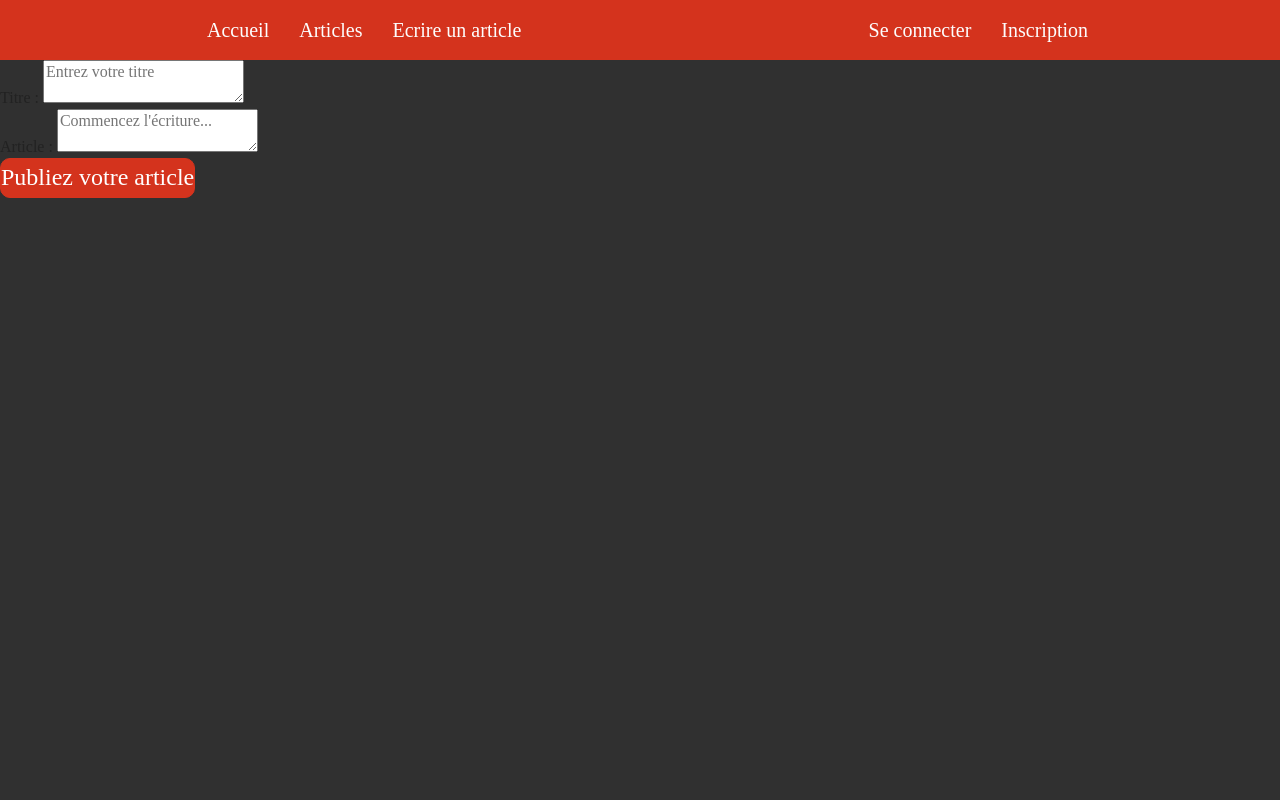
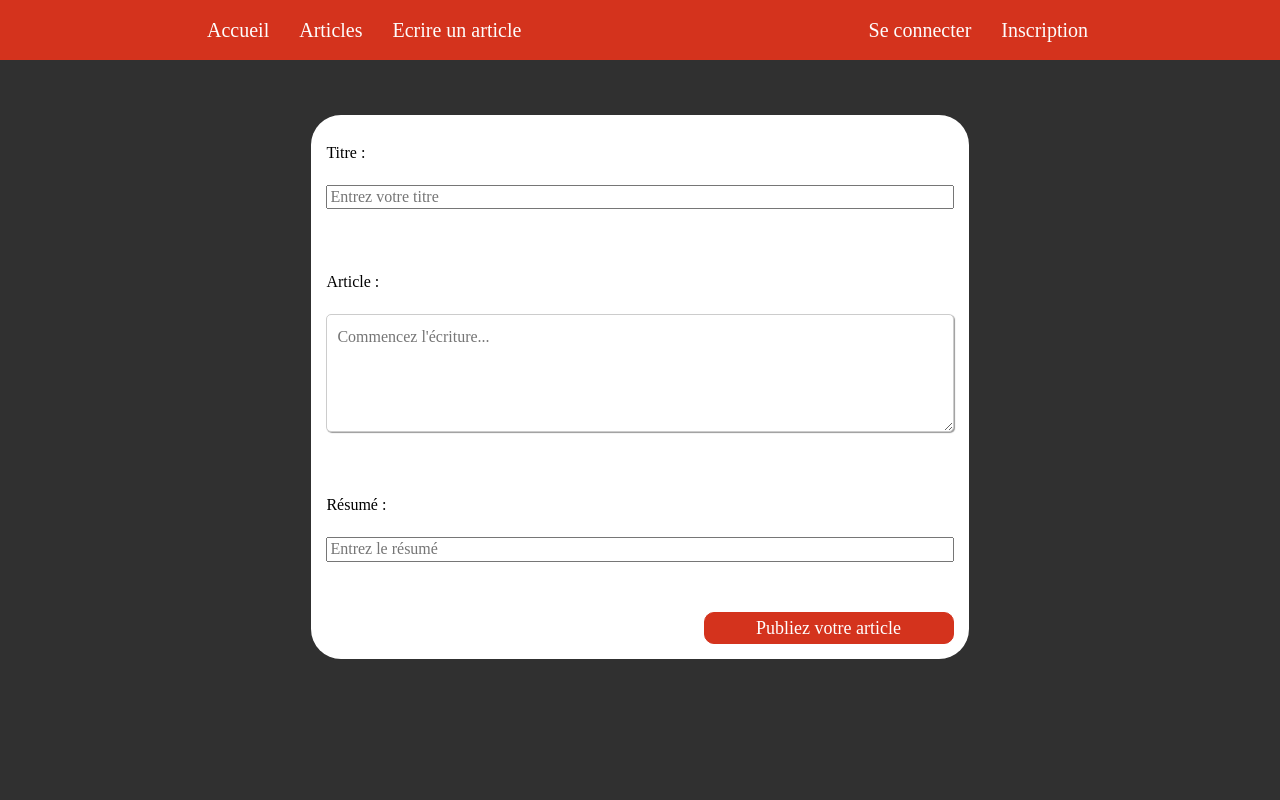
Before and after one commit to StevenDelval/Flask-mongoDB-TechIA, a Flask app: page /ecrire_article in a window 1280 px wide. Run offline with Flask 2, Linux system fonts and the light colour scheme; style sheets or scripts are compiled from the project's sources.

Commit message:
Style article liste_article and ecrire_article

```diff
--- a/app.py
+++ b/app.py
@@ -67,7 +67,7 @@ def ecrire_article():
     form = Article()
     if form.validate_on_submit():
         if utilisateur is not None:
-            nouvel_article={"utilisateur":utilisateur, "date":date_in_str(), "titre":form.Data["titre"], "texte":form.data["texte"]}
+            nouvel_article={"titre":form.data["titre"],"auteur":utilisateur,"resumer":form.data["resumer"], "texte":form.data["texte"],"date":date_in_str(),"commentaires" :[] }
             liste_articles.append(nouvel_article)
     return render_template("ecrire_article.html", form=form)
 
--- a/formulaires.py
+++ b/formulaires.py
@@ -17,5 +17,6 @@ class Validation(FlaskForm):
     validation = RadioField('Voulez vous valider le commentaire ?', choices=[('True ','valider'),('False','supprimer')])
 
 class Article(FlaskForm):
-    titre = TextAreaField("Titre : ", render_kw={"placeholder": "Entrez votre titre"})
+    titre = StringField("Titre : ", render_kw={"placeholder": "Entrez votre titre"})
     texte = TextAreaField("Article : ", render_kw={"placeholder": "Commencez l'écriture..."})
+    resumer =StringField("Résumé : ", render_kw={"placeholder": "Entrez le résumé"})
--- a/static/css/base/_base.scss
+++ b/static/css/base/_base.scss
@@ -1,3 +1,24 @@
 body{
     background-color: $couleur_fond;
 }
+/* ===== Scrollbar CSS ===== */
+  /* Firefox */
+  * {
+    scrollbar-width: none;
+    scrollbar-color: #d4331d #ffffff;
+  }
+
+  /* Chrome, Edge, and Safari */
+  *::-webkit-scrollbar {
+    width: 5px;
+  }
+
+  *::-webkit-scrollbar-track {
+    background: #ffffff;
+  }
+
+  *::-webkit-scrollbar-thumb {
+    background-color: #d4331d;
+    border-radius: 0px;
+    border: 0px none #ffffff;
+  }
--- a/static/css/pages/_article.scss
+++ b/static/css/pages/_article.scss
@@ -1,3 +1,7 @@
+.main_article{
+    height: calc(100vh - 60px);
+    overflow-y: auto;
+}
 .article {
     text-align: justify;
     background-color: white;
@@ -17,7 +21,7 @@
     gap: 50px;
     width: 70%;
     margin: 20px auto 0 auto;
-    line-height: 45px;
+    line-height: 30px;
     list-style: none;
     padding: 15px;
     border-radius: 30px;
@@ -41,4 +45,12 @@
         width: 250px;
         font-size: 18px;
     }
+    textarea{
+        padding: 10px;
+        max-width: 100%;
+        line-height: 1.5;
+        border-radius: 5px;
+        border: 1px solid #ccc;
+        box-shadow: 1px 1px 1px #999;
+    }
 }
--- a/static/css/pages/_connexion.scss
+++ b/static/css/pages/_connexion.scss
@@ -26,5 +26,13 @@
         justify-content: center;
         gap: 10px;
     }
+    input{
+        padding: 10px;
+        max-width: 100%;
+        line-height: 1.5;
+        border-radius: 5px;
+        border: 1px solid #ccc;
+        box-shadow: 1px 1px 1px #999;
+    }
 
 }
--- a/static/css/pages/_ecrire_article.scss
+++ b/static/css/pages/_ecrire_article.scss
@@ -1,6 +1,5 @@
 .ecrire_article{
     display: flex;
-    background-color: $couleur_douce;
     color: black;
     gap: 50px;
     width: 70%;
@@ -10,3 +9,37 @@
     border-radius: 30px;
     text-align: justify;
 }
+
+.form_article{
+    text-align: justify;
+    background-color: white;
+    color: black;
+    display: flex;
+    flex-flow: column;
+    gap: 50px;
+    width: 70%;
+    margin: 20px auto 0 auto;
+    line-height: 45px;
+    list-style: none;
+    padding: 15px;
+    border-radius: 30px;
+    input[type="submit"]{
+        align-self: flex-end;
+        width: 250px;
+        font-size: 18px;
+    }
+    fieldset {
+        display: flex;
+        flex-flow: column;
+        justify-content: center;
+        gap: 10px;
+    }
+    textarea{
+        padding: 10px;
+        max-width: 100%;
+        line-height: 1.5;
+        border-radius: 5px;
+        border: 1px solid #ccc;
+        box-shadow: 1px 1px 1px #999;
+    }
+}
--- a/static/css/pages/_liste_articles.scss
+++ b/static/css/pages/_liste_articles.scss
@@ -6,26 +6,41 @@
     align-items: center;
     width: 100%;
     height: calc(100vh - 60px);
-    overflow-y: scroll;
+    overflow-y: auto;
 }
 
 .article_liste_articles {
     &:last-child{
         margin-bottom: 40px;
     }
+    display: flex;
+    flex-flow: column;
+    gap: 10px;
     text-align: justify;
     margin-top: 20px ;
     padding: 10px 20px;
     background-color: $couleur_fond;
     width: 70%;
 
-    line-height: 45px;
     color: $couleur_fond;
     background-color: $couleur_claire;
     border-radius: 20px;
+    p{
+        margin: 0;
+    }
+    a{
+        text-decoration: none;
+        color: inherit;
+        font-size: 18px;
+        span{
+            border-bottom: solid 1px $couleur_peps;
+        }
+
+    }
 }
 
 .titre_liste_articles{
     font-family: Helvetica;
-    font-size: 36px
+    font-size: 36px;
+    margin:0;
 }
--- a/static/css/style.scss
+++ b/static/css/style.scss
@@ -11,3 +11,5 @@
 @import "pages/article";
 @import "pages/connexion";
 @import "pages/liste_articles";
+@import "pages/ecrire_article";
+@import "pages/page_admin"
--- a/templates/article.html
+++ b/templates/article.html
@@ -3,7 +3,7 @@
 
 {% block body %}
 
-<main >
+<main class="main_article">
     <article class="article">
     <h2>{{ article["titre"]}}</h2>
     <p>{{ article["auteur"]}}</p>
@@ -20,7 +20,7 @@
     {%endfor%}
     <form action="" method="post" class="form_comment">
         {{form.commentaire.label}}
-        {{form.commentaire()}}
+        {{form.commentaire(rows='4')}}
         <input class="action_button" type="submit" value="Envoyer commentaire">
         {{form.csrf_token}}
     </form>
--- a/templates/ecrire_article.html
+++ b/templates/ecrire_article.html
@@ -4,12 +4,17 @@
     <form action="" method="post" class="form_article">  <!-- ou form_comment -->
         <fieldset>
             {{form.titre.label}}
-            {{form.titre()}}
+            {{form.titre(required='required')}}
         </fieldset>
 
         <fieldset>
             {{form.texte.label}}
-            {{form.texte()}}
+            {{form.texte(rows='4', required='required')}}
+        </fieldset>
+
+        <fieldset>
+            {{form.resumer.label}}
+            {{form.resumer(required='required')}}
         </fieldset>
 
         <input class="action_button" type="submit" value="Publiez votre article">
```
Also changed, not shown: templates/liste_articles.html (+3 -33 lines).
